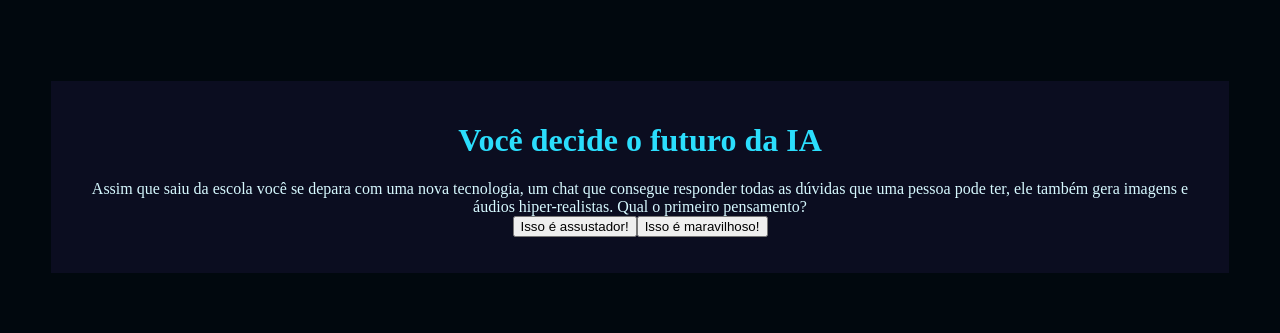
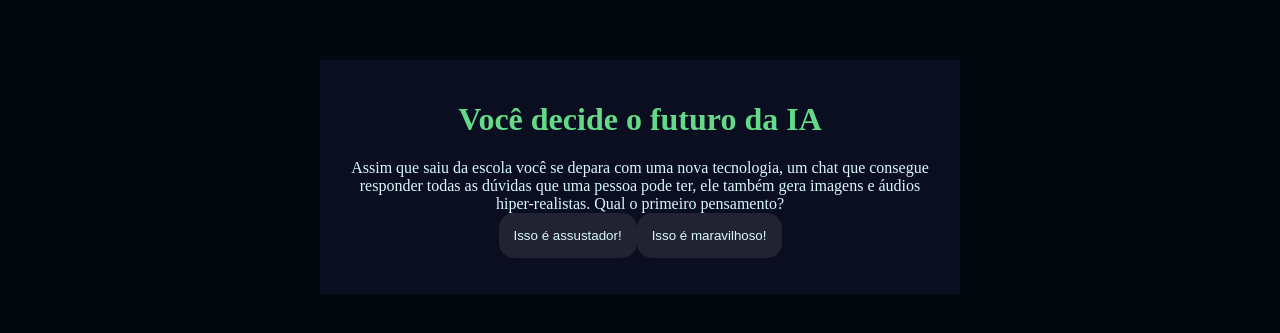
Before and after one commit to thaissaaa/inteligencia-artificial, a plain HTML site: page index.html in a window 1280 px wide. Shown: the part 231-564 px from the top of the page. Drawn offline with Linux system fonts and the light colour scheme.

Commit message:
Update style.css

```diff
--- a/style.css
+++ b/style.css
@@ -1,10 +1,12 @@
-:root {
-    --cor-fundo: #01080E;
+:root{
+    --cor-fundo: #01080E ;
     --cor-principal: #0B0D20 ;
     --cor-secundaria: #212333;
-    --cor-destaque: #2BDEFD;
+    --cor-destaque: #63da87;
     --cor-texto: #D7F9FF;
+
 }
+
 body {
     background-color: var(--cor-fundo);
     color: var(--cor-texto);
@@ -13,12 +15,33 @@
     align-items: center;
     min-height: 100vh;
 }
+
 .caixa-principal{
     background-color: var(--cor-principal);
     width: 90%;
+    max-width: 600px;
     text-align: center;
     padding: 20px;
 }
+
 h1{
     color: var(--cor-destaque);
 }
+button {
+
+    background-color: var(--cor-secundaria);
+    color: var(--cor-texto);
+    border: none;
+    border-radius: 15px;
+    padding: 15px;
+    transition: backggound-color 0.3s;
+
+
+}
+button:hover{
+
+    background-color: var(--cor-destaque);
+    color: var(--cor-principal);
+
+
+}
```
Lines whose indentation alone changed are shown as unchanged.
